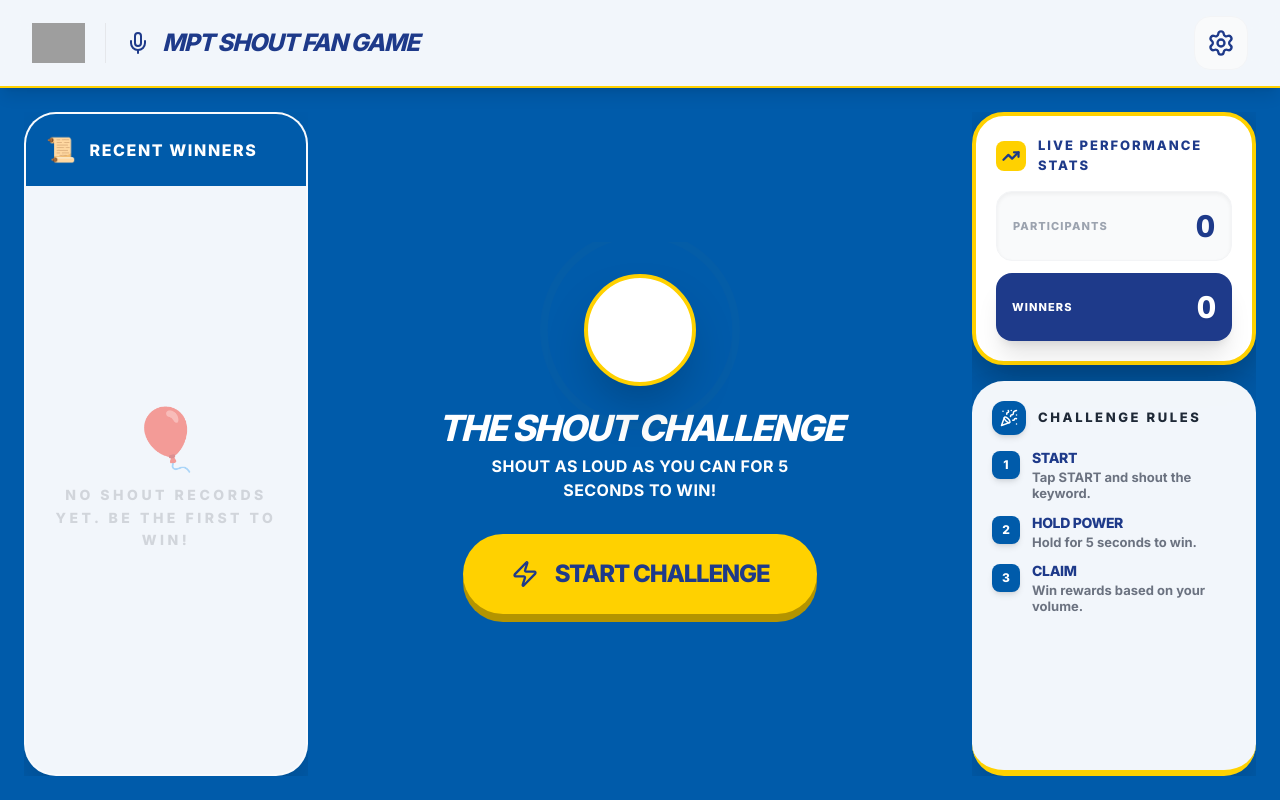
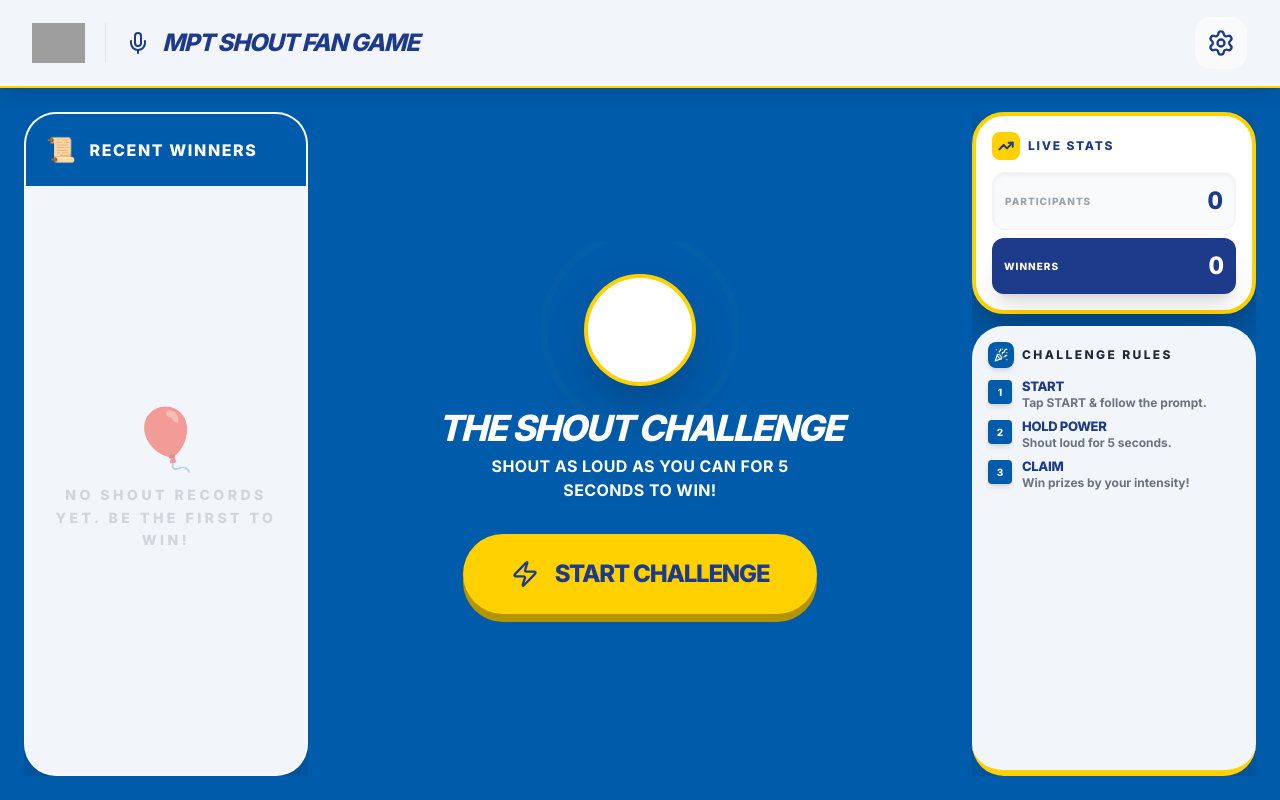
Before and after one commit to petermyo/MPT-Shout-Fan-Game, a React (Vite) app: page / in a window 1280 px wide. Built offline with nearby package versions, Linux system fonts and the light colour scheme; grey boxes are pictures that could not be loaded.

Commit message:
feat: Refine UI spacing and typography
Adjusted padding, margins, and font sizes across the application to improve visual hierarchy and readability. This includes changes to the stats card and the preparation overlay in the shout game component.

```diff
--- a/App.tsx
+++ b/App.tsx
@@ -168,57 +168,57 @@ const App: React.FC = () => {
         </div>
 
         {/* Right Side: Information Cards */}
-        <div className="lg:col-span-3 space-y-4 flex flex-col h-full overflow-hidden order-3">
+        <div className="lg:col-span-3 space-y-3 flex flex-col h-full overflow-hidden order-3">
             {/* Stats Card */}
-            <div className="bg-white rounded-[2rem] p-5 border-4 border-mpt-yellow shadow-[0_15px_40px_rgba(0,0,0,0.3)] flex-shrink-0">
-                <div className="flex items-center gap-3 mb-4 text-blue-900 font-black uppercase tracking-[0.15em] text-[13px]">
+            <div className="bg-white rounded-[2rem] p-4 border-4 border-mpt-yellow shadow-[0_15px_40px_rgba(0,0,0,0.3)] flex-shrink-0">
+                <div className="flex items-center gap-2 mb-3 text-blue-900 font-black uppercase tracking-[0.15em] text-[12px]">
                     <div className="p-1.5 bg-mpt-yellow rounded-lg">
-                      <TrendingUp size={18} strokeWidth={3} />
+                      <TrendingUp size={16} strokeWidth={3} />
                     </div>
-                    <span>LIVE PERFORMANCE STATS</span>
+                    <span>LIVE STATS</span>
                 </div>
-                <div className="grid grid-cols-1 gap-3">
-                    <div className="bg-gray-50 p-4 rounded-2xl border border-gray-100 flex justify-between items-center shadow-inner">
-                        <div className="text-[11px] text-gray-400 uppercase font-black tracking-widest">Participants</div>
-                        <div className="text-3xl font-black text-blue-900 tabular-nums">{history.length}</div>
+                <div className="grid grid-cols-1 gap-2">
+                    <div className="bg-gray-50 p-3 rounded-xl border border-gray-100 flex justify-between items-center shadow-inner">
+                        <div className="text-[10px] text-gray-400 uppercase font-black tracking-widest">Participants</div>
+                        <div className="text-2xl font-black text-blue-900 tabular-nums">{history.length}</div>
                     </div>
-                    <div className="bg-blue-900 p-4 rounded-2xl border-blue-800 flex justify-between items-center shadow-xl">
-                        <div className="text-[11px] text-mpt-yellow uppercase font-black tracking-widest">Winners</div>
-                        <div className="text-3xl font-black text-white tabular-nums drop-shadow-sm">
+                    <div className="bg-blue-900 p-3 rounded-xl border-blue-800 flex justify-between items-center shadow-xl">
+                        <div className="text-[10px] text-mpt-yellow uppercase font-black tracking-widest">Winners</div>
+                        <div className="text-2xl font-black text-white tabular-nums drop-shadow-sm">
                             {history.filter(h => parseInt(h.amount) >= 5000 || h.title.includes('GB')).length}
                         </div>
                     </div>
                 </div>
             </div>
 
-            {/* Rules Card - Reduced Padding and Spacing */}
-            <div className="bg-white/95 backdrop-blur-md rounded-[2rem] p-5 text-gray-800 shadow-2xl border-b-[6px] border-mpt-yellow flex-1 overflow-auto custom-scrollbar">
-                <h4 className="font-black text-mpt-blue mb-4 uppercase tracking-[0.2em] text-[13px] flex items-center gap-3 shrink-0">
-                   <div className="p-2 bg-mpt-blue text-white rounded-xl shadow-md">
-                    <PartyPopper size={18} />
+            {/* Rules Card - Even More Reduced Padding and Spacing */}
+            <div className="bg-white/95 backdrop-blur-md rounded-[2rem] p-4 text-gray-800 shadow-2xl border-b-[6px] border-mpt-yellow flex-1 overflow-auto custom-scrollbar">
+                <h4 className="font-black text-mpt-blue mb-3 uppercase tracking-[0.2em] text-[12px] flex items-center gap-2 shrink-0">
+                   <div className="p-1.5 bg-mpt-blue text-white rounded-lg shadow-md">
+                    <PartyPopper size={14} />
                    </div>
                    CHALLENGE RULES
                 </h4>
-                <ul className="space-y-3.5">
-                    <li className="flex gap-3 items-start group">
-                        <div className="bg-mpt-blue text-white w-7 h-7 rounded-lg flex items-center justify-center text-xs font-black shrink-0 shadow-md group-hover:bg-mpt-yellow group-hover:text-blue-900 transition-all">1</div>
+                <ul className="space-y-2.5">
+                    <li className="flex gap-2.5 items-start group">
+                        <div className="bg-mpt-blue text-white w-6 h-6 rounded flex items-center justify-center text-[10px] font-black shrink-0 shadow-md group-hover:bg-mpt-yellow group-hover:text-blue-900 transition-all">1</div>
                         <div>
-                          <p className="text-[14px] font-black text-blue-900 uppercase tracking-tight leading-none mb-1">START</p>
-                          <p className="text-[13px] font-bold text-gray-500 leading-tight">Tap START and shout the keyword.</p>
+                          <p className="text-[13px] font-black text-blue-900 uppercase tracking-tight leading-none mb-0.5">START</p>
+                          <p className="text-[12px] font-bold text-gray-500 leading-tight">Tap START & follow the prompt.</p>
                         </div>
                     </li>
-                    <li className="flex gap-3 items-start group">
-                        <div className="bg-mpt-blue text-white w-7 h-7 rounded-lg flex items-center justify-center text-xs font-black shrink-0 shadow-md group-hover:bg-mpt-yellow group-hover:text-blue-900 transition-all">2</div>
+                    <li className="flex gap-2.5 items-start group">
+                        <div className="bg-mpt-blue text-white w-6 h-6 rounded flex items-center justify-center text-[10px] font-black shrink-0 shadow-md group-hover:bg-mpt-yellow group-hover:text-blue-900 transition-all">2</div>
                         <div>
-                          <p className="text-[14px] font-black text-blue-900 uppercase tracking-tight leading-none mb-1">HOLD POWER</p>
-                          <p className="text-[13px] font-bold text-gray-500 leading-tight">Hold for 5 seconds to win.</p>
+                          <p className="text-[13px] font-black text-blue-900 uppercase tracking-tight leading-none mb-0.5">HOLD POWER</p>
+                          <p className="text-[12px] font-bold text-gray-500 leading-tight">Shout loud for 5 seconds.</p>
                         </div>
                     </li>
-                    <li className="flex gap-3 items-start group">
-                        <div className="bg-mpt-blue text-white w-7 h-7 rounded-lg flex items-center justify-center text-xs font-black shrink-0 shadow-md group-hover:bg-mpt-yellow group-hover:text-blue-900 transition-all">3</div>
+                    <li className="flex gap-2.5 items-start group">
+                        <div className="bg-mpt-blue text-white w-6 h-6 rounded flex items-center justify-center text-[10px] font-black shrink-0 shadow-md group-hover:bg-mpt-yellow group-hover:text-blue-900 transition-all">3</div>
                         <div>
-                          <p className="text-[14px] font-black text-blue-900 uppercase tracking-tight leading-none mb-1">CLAIM</p>
-                          <p className="text-[13px] font-bold text-gray-500 leading-tight">Win rewards based on your volume.</p>
+                          <p className="text-[13px] font-black text-blue-900 uppercase tracking-tight leading-none mb-0.5">CLAIM</p>
+                          <p className="text-[12px] font-bold text-gray-500 leading-tight">Win prizes by your intensity!</p>
                         </div>
                     </li>
                 </ul>
@@ -230,25 +230,25 @@ const App: React.FC = () => {
       {showWinnerPopup && lastWin && (
         <div className="fixed inset-0 z-[100] flex items-center justify-center p-6">
             <div className="absolute inset-0 bg-mpt-blue/60 backdrop-blur-md animate-in fade-in duration-300" onClick={() => setShowWinnerPopup(false)} />
-            <div className="relative bg-white w-full max-w-sm rounded-[2.5rem] p-8 text-center shadow-2xl border-[8px] border-mpt-yellow animate-in zoom-in duration-300">
-                <div className="absolute -top-12 left-1/2 -translate-x-1/2 bg-mpt-yellow w-24 h-24 rounded-full border-4 border-white flex items-center justify-center shadow-xl animate-bounce-slow">
-                    <Trophy size={48} className="text-blue-900" />
+            <div className="relative bg-white w-full max-w-sm rounded-[2.5rem] p-6 text-center shadow-2xl border-[8px] border-mpt-yellow animate-in zoom-in duration-300">
+                <div className="absolute -top-10 left-1/2 -translate-x-1/2 bg-mpt-yellow w-20 h-20 rounded-full border-4 border-white flex items-center justify-center shadow-xl animate-bounce-slow">
+                    <Trophy size={40} className="text-blue-900" />
                 </div>
-                <div className="mt-8 mb-6">
-                    <h2 className="text-blue-900 font-black text-3xl tracking-tighter uppercase mb-2 leading-none">VICTORY!</h2>
-                    <div className="text-[6rem] leading-none transform hover:scale-110 transition-transform cursor-pointer drop-shadow-xl my-4">
+                <div className="mt-8 mb-4">
+                    <h2 className="text-blue-900 font-black text-2xl tracking-tighter uppercase mb-1 leading-none">VICTORY!</h2>
+                    <div className="text-[5rem] leading-none transform hover:scale-110 transition-transform cursor-pointer drop-shadow-lg my-3">
                         {lastWin.icon}
                     </div>
-                    <div className="bg-blue-50 py-4 px-3 rounded-2xl border-2 border-blue-100 shadow-inner">
-                        <span className="text-blue-900 font-black text-2xl italic tracking-tighter block leading-tight uppercase">
+                    <div className="bg-blue-50 py-3 px-3 rounded-xl border-2 border-blue-100 shadow-inner">
+                        <span className="text-blue-900 font-black text-xl italic tracking-tighter block leading-tight uppercase">
                           {lastWin.title}
                         </span>
                     </div>
                 </div>
-                <p className="text-gray-700 font-bold text-base italic mb-8">{winnerMessage}</p>
+                <p className="text-gray-700 font-bold text-sm italic mb-6">{winnerMessage}</p>
                 <button
                     onClick={() => setShowWinnerPopup(false)}
-                    className="w-full py-4 bg-mpt-yellow hover:bg-blue-900 hover:text-white text-blue-900 rounded-2xl font-black text-xl uppercase tracking-tighter transition-all shadow-[0_6px_0_#B49400] active:translate-y-1 active:shadow-none"
+                    className="w-full py-3 bg-mpt-yellow hover:bg-blue-900 hover:text-white text-blue-900 rounded-xl font-black text-lg uppercase tracking-tighter transition-all shadow-[0_5px_0_#B49400] active:translate-y-1 active:shadow-none"
                 >
                     AWESOME!
                 </button>
```
Also changed, not shown: components/ShoutGame.tsx (+11 -14 lines).
